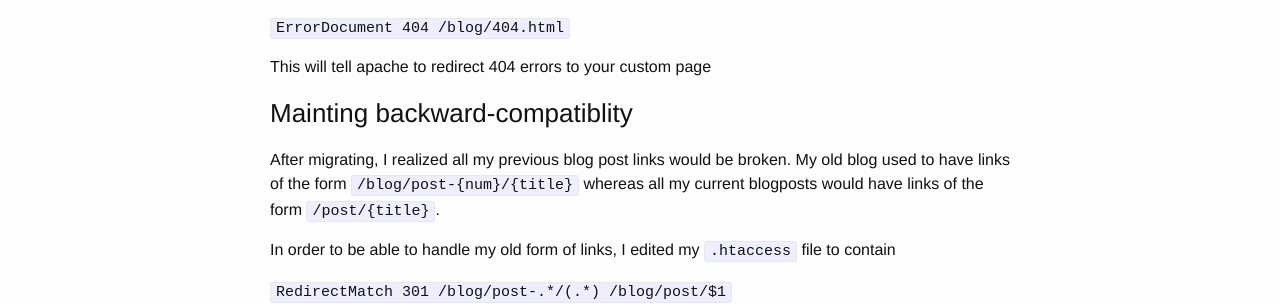
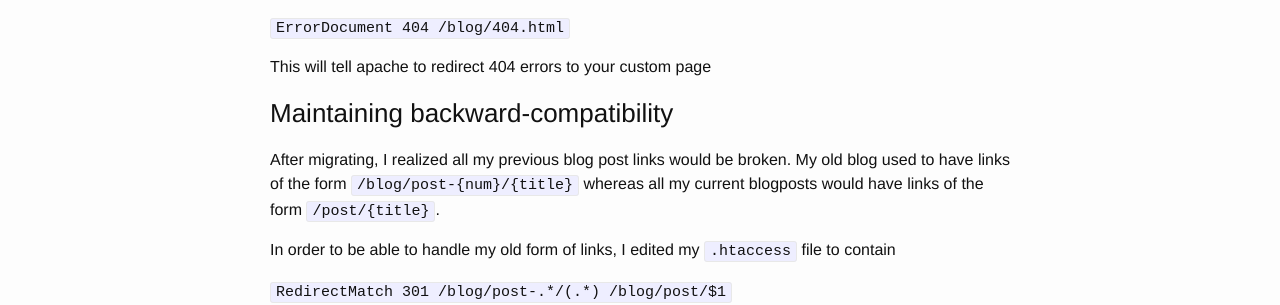
Before and after one commit to pato/plankenau, a Jekyll site: the page built from blog_jekyll/_posts/2016-03-05-migrateblog.md, in a window 1280 px wide. Shown: the part 1579-1884 px from the top of the page. Built offline with Jekyll 4.4.1, drawn with Linux system fonts in a browser that asks for light colours.

Commit message:
spelling mistake

```diff
--- a/blog_jekyll/_posts/2016-03-05-migrateblog.md
+++ b/blog_jekyll/_posts/2016-03-05-migrateblog.md
@@ -70,7 +70,7 @@ Then I created a `.htaccess` file in my blog folder containing:
 This will tell apache to redirect 404 errors to your custom page
 
 
-### Mainting backward-compatiblity
+### Maintaining backward-compatibility
 
 After migrating, I realized all my previous blog post links would be broken.
 My old blog used to have links of the form `/blog/post-{num}/{title}` whereas
```
